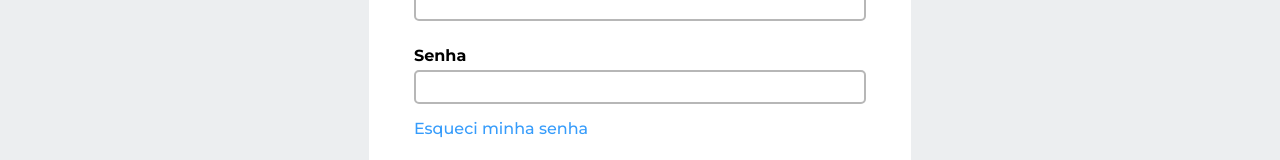
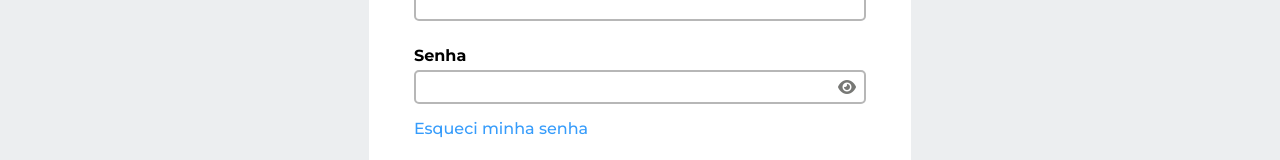
Before and after one commit to milenaa052/Cadastro-React.js, a React (Create React App) app: page /login in a window 1280 px wide. Shown: the part 229-389 px from the top of the page. Built offline with nearby package versions, Linux system fonts and the light colour scheme.

Commit message:
Deixando um código limpo no arquivo Login.js

```diff
--- a/src/components/Login.js
+++ b/src/components/Login.js
@@ -2,11 +2,16 @@ import React, { useState } from 'react';
 
 const Login = ({ onLogin }) => {
   const [formData, setFormData] = useState({ email: '', senha: '' });
+  const [showPassword, setShowPassword] = useState(false);
   const [error, setError] = useState('');
 
   const handleChange = (e) => {
     const { name, value } = e.target;
     setFormData((prev) => ({ ...prev, [name]: value }));
+  };
+
+  const exibirSenha = () => {
+    setShowPassword((prevShowPassword) => !prevShowPassword);
   };
 
   const handleSubmit = async (e) => {
@@ -38,13 +43,16 @@ const Login = ({ onLogin }) => {
 
         <form onSubmit={handleSubmit} className="form">
           <div className="campos">
-              <label htmlFor="email" className="label">Email</label>
-              <input type="email" id="email" name="email" value={formData.email} onChange={handleChange} required/>
+            <label htmlFor="email" className="label">Email</label>
+            <input type="email" id="email" name="email" value={formData.email} onChange={handleChange} required/>
           </div>
 
           <div className="campos">
               <label htmlFor="senha" className="label">Senha</label>
-              <input type="password" id="senha" name="senha" value={formData.senha} onChange={handleChange} required/>
+              <div className="input-container">
+                <input type={showPassword ? 'text' : 'password'} id="senha" name="senha" value={formData.senha} onChange={handleChange} required/>
+                <i className={`fa-solid ${showPassword ? 'fa-eye-slash' : 'fa-eye'}`} onClick={exibirSenha}/>
+              </div>
               <a href="www.google.com" className="recuperarSenha">Esqueci minha senha</a>
           </div>
 
```
